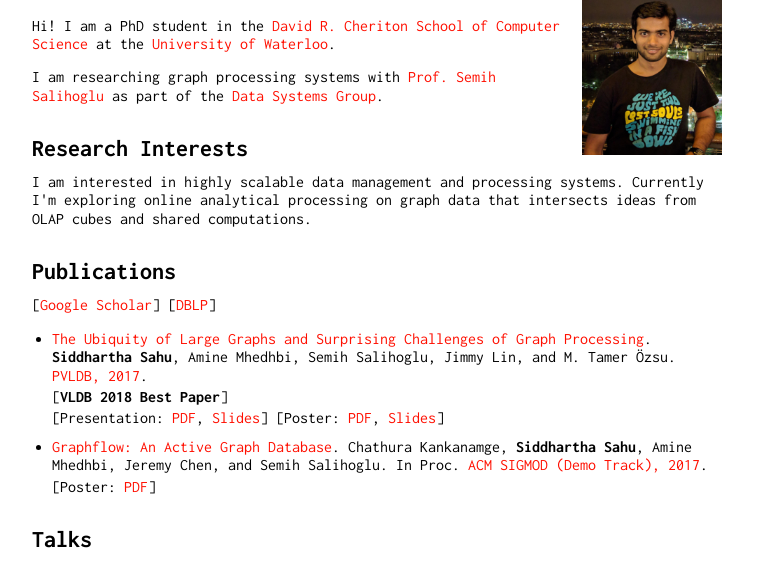
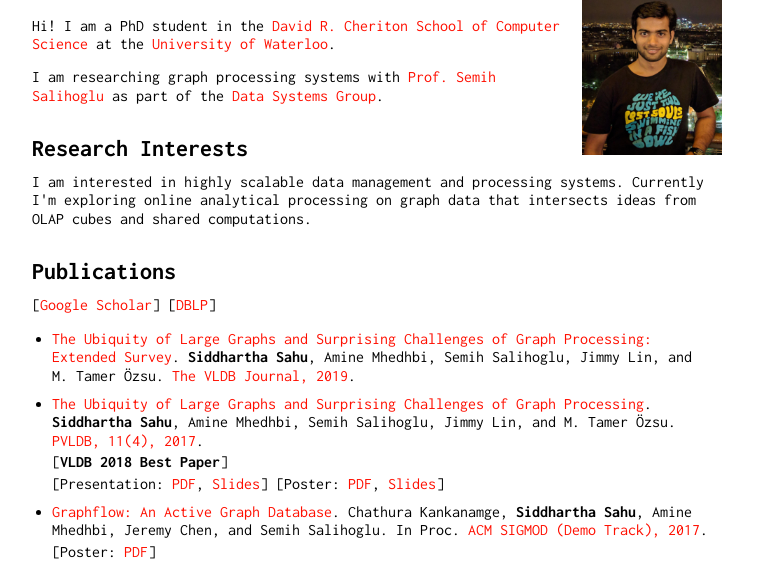
Before and after one commit to sdht0/sdht0.github.io, a plain HTML site: page index.html in a window 1280 px wide. Shown: the part 151-718 px from the top of the page, without its empty margins (258-1016 px from the left). Drawn offline with Linux system fonts and the light colour scheme.

Commit message:
Add extended paper

```diff
--- a/index.html
+++ b/index.html
@@ -47,9 +47,13 @@
         [<a href="https://scholar.google.com/citations?user=jZ6NtIEAAAAJ&hl=en">Google Scholar</a>]
         [<a href="http://dblp.uni-trier.de/pers/hd/s/Sahu:Siddhartha">DBLP</a>]
         <ul>
+            <li><p class="listline"><a href="https://link.springer.com/article/10.1007%2Fs00778-019-00548-x">The Ubiquity of Large Graphs and Surprising
+                Challenges of Graph Processing: Extended Survey</a>. <b>Siddhartha Sahu</b>, Amine Mhedhbi, Semih Salihoglu, Jimmy Lin,
+                and M. Tamer Özsu. <a href="https://link.springer.com/journal/778">The VLDB Journal, 2019</a>.</p>
+            </li>
             <li><p class="listline"><a href="http://www.vldb.org/pvldb/vol11/p420-sahu.pdf">The Ubiquity of Large Graphs and Surprising
                 Challenges of Graph Processing</a>. <b>Siddhartha Sahu</b>, Amine Mhedhbi, Semih Salihoglu, Jimmy Lin,
-                and M. Tamer Özsu. <a href="https://vldb.org/pvldb/vol11.html">PVLDB, 2017</a>.</p>
+                and M. Tamer Özsu. <a href="https://vldb.org/pvldb/vol11.html">PVLDB, 11(4), 2017</a>.</p>
                 <p class="listline">[<b>VLDB 2018 Best Paper</b>]</p>
                 <p class="listline">[Presentation:
                 <a href="https://drive.google.com/open?id=1wFBJxiZHYjyrs_299xDJTd8HeToMBglD">PDF</a>,
```
